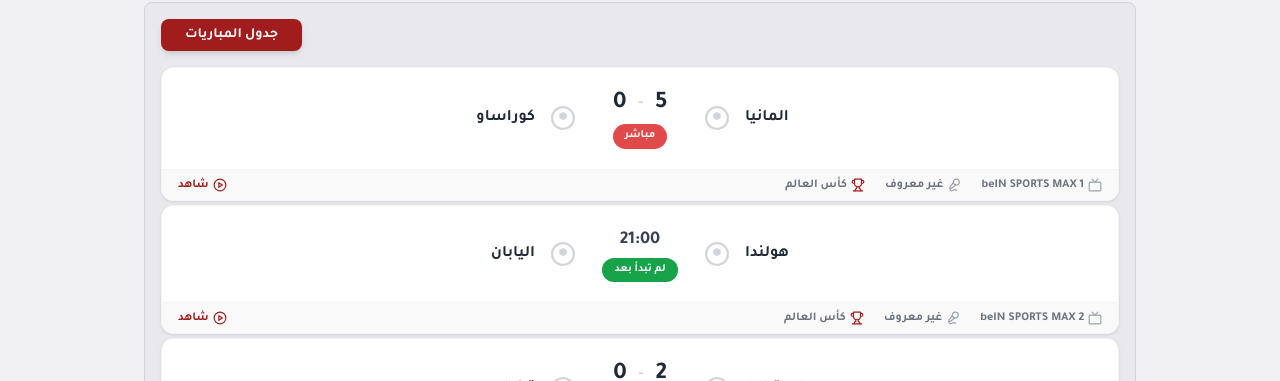
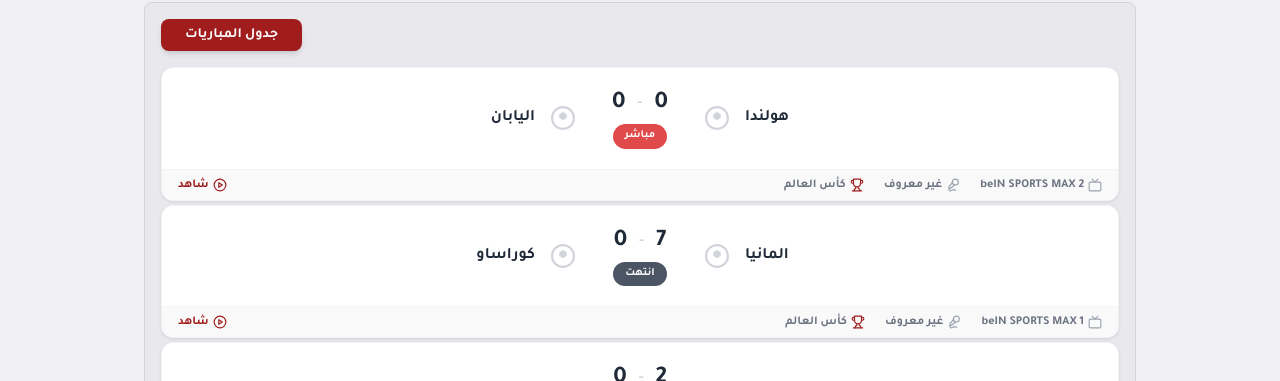
Before and after one commit to sakifooo/kora, a Next.js app: page / in a window 1280 px wide. Shown: the part 123-504 px from the top of the page. Built offline with nearby package versions, Linux system fonts and the light colour scheme.

Commit message:
Update match details for Germany and Netherlands

```diff
--- a/src/app/page.tsx
+++ b/src/app/page.tsx
@@ -12,8 +12,9 @@ import {
 export default function Home() {
 
   const matches = [
-    { teamA: "المانيا ", teamB: "كوراساو ", scoreA: 5, iscoreB: 1, time: "18:00 ", status: "live", channel: "beIN SPORTS MAX 1", commentator: "غير معروف", league: "كأس العالم", href: "/live/germany-vs-corasaw" },
-    { teamA: "هولندا", teamB: "اليابان", scoreA: 0, scoreB: 0, time: "21:00", status: "upcoming", channel: "beIN SPORTS MAX 2", commentator: "غير معروف", league: "كأس العالم", href: "/live/holand-vs-japan" },
+
+    { teamA: "هولندا", teamB: "اليابان", scoreA: 0, scoreB: 0, time: "21:00", status: "live", channel: "beIN SPORTS MAX 2", commentator: "غير معروف", league: "كأس العالم", href: "/live/holand-vs-japan" },
+    { teamA: "المانيا ", teamB: "كوراساو ", scoreA: 7, iscoreB: 1, time: "18:00 ", status: "finished", channel: "beIN SPORTS MAX 1", commentator: "غير معروف", league: "كأس العالم", href: "/live/germany-vs-corasaw" },
     { teamA: "استراليا", teamB: "تركيا", scoreA: 2, scoreB: 0, time: "05:00", status: "finished", channel: "beIN SPORTS MAX 2", commentator: "غير معروف", league: "كأس العالم", href: "/live/turc-vs-australia" },
     { teamA: "سكتلندا", teamB: "هايتي", scoreA: 1, scoreB: 0, time: "02:00", status: "finished", channel: "beIN SPORTS MAX 1", commentator: " غير معروف", league: "كأس العالم", href: "/live/scotland-vs-haiti" },
     { teamA: "المغرب ", teamB: "البرازيل ", scoreA: 1, scoreB: 1, time: "2:00 ", status: "finished", channel: "beIN SPORTS MAX 1", commentator: "غير معروف", league: "كأس العالم", href: "/live/maroc-vs-brazil" },
```
